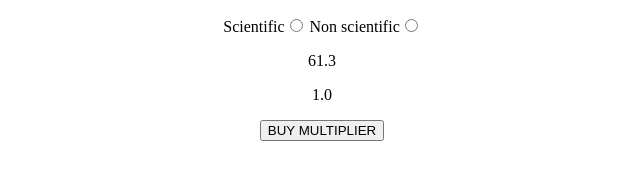
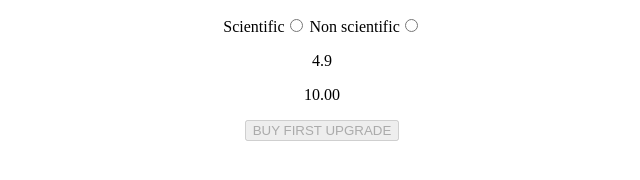
Before and after one commit to palius/getmorenumbers, a plain HTML site: page index.html in a window 1280 px wide. Shown: the whole page, without its empty margins (318-958 px from the left). Drawn offline with nearby package versions, Linux system fonts and the light colour scheme.

Commit message:
another way to shorten int

```diff
--- a/game.js
+++ b/game.js
@@ -1,7 +1,13 @@
 const player = {
     money: 0,
-    funds: 10,
+    funds: 1,
     multiplier: 1
+};
+
+const firstUpgrade = {
+    price: 10,
+    level: 0,
+    value: 1
 };
 
 var lastUpdate = new Date().getTime();
@@ -11,9 +17,12 @@ document.querySelectorAll("[name=shortenType]").forEach(
     e => e.onclick = () => scientific = (e.value === "scientific") ? true : false
 );
 
-document.getElementById("buyMultiplier").onclick = () => {
-    player.multiplier = (player.money / player.funds) * player.multiplier;
-    player.money = 0;
+document.getElementById("buyFirstUpgrade").onclick = () => {
+    firstUpgrade.level++;
+    player.money -= firstUpgrade.price;
+
+    firstUpgrade.value *= 1.83 * firstUpgrade.level;
+    firstUpgrade.price *= 1.83 * firstUpgrade.level;
 };
 
 
@@ -33,15 +42,34 @@ shorten = function(money) {
 	return money.toFixed(1);
 };
 
+shortenPrice = function(money) {
+	var temp = MoneyFormat.length;
+	var digitMul = Math.pow(10, 2);
+	for (var i = 0; i < MoneyFormat.length; i++) {
+		if ( Math.pow(10, temp * 3) <= money ) {
+			money = money / Math.pow(10, temp * 3);
+			return scientific ? money.toFixed(2) + 'e+' + (MoneyFormat.length-i)*3 : money.toFixed(2) + ' ' + MoneyFormat[i];
+		}
+		temp--;
+	}
+	return money.toFixed(2);
+};
+
 setInterval(function() {
     var thisUpdate = new Date().getTime();
     var diff = thisUpdate - lastUpdate;
     diff = diff / 100;
 
     document.getElementById("numbers").innerHTML = shorten(player.money);
-    document.getElementById("multiplier").innerHTML = shorten(player.multiplier);
+    document.getElementById("multiplier").innerHTML = shortenPrice(firstUpgrade.price);
 
-    player.money += player.funds*(1 + player.multiplier*0.25)*diff/10;
+    if (player.money > firstUpgrade.price) {
+        document.getElementById("buyFirstUpgrade").removeAttribute("disabled");
+    } else {
+        document.getElementById("buyFirstUpgrade").setAttribute("disabled", "true");
+    }
+
+    player.money += player.funds * player.multiplier * firstUpgrade.value * diff/10;
 
     lastUpdate = thisUpdate;
 }, 100);
--- a/index.html
+++ b/index.html
@@ -22,7 +22,7 @@
                     <p id="multiplier" style="text-align:center" ach-tooltip="Your base multiplier."></p>
 
                     <p style="text-align:center">
-                        <button id="buyMultiplier">BUY MULTIPLIER</button>
+                        <button id="buyFirstUpgrade">BUY FIRST UPGRADE</button>
                     </p>
                 </div>
             </div>
```
